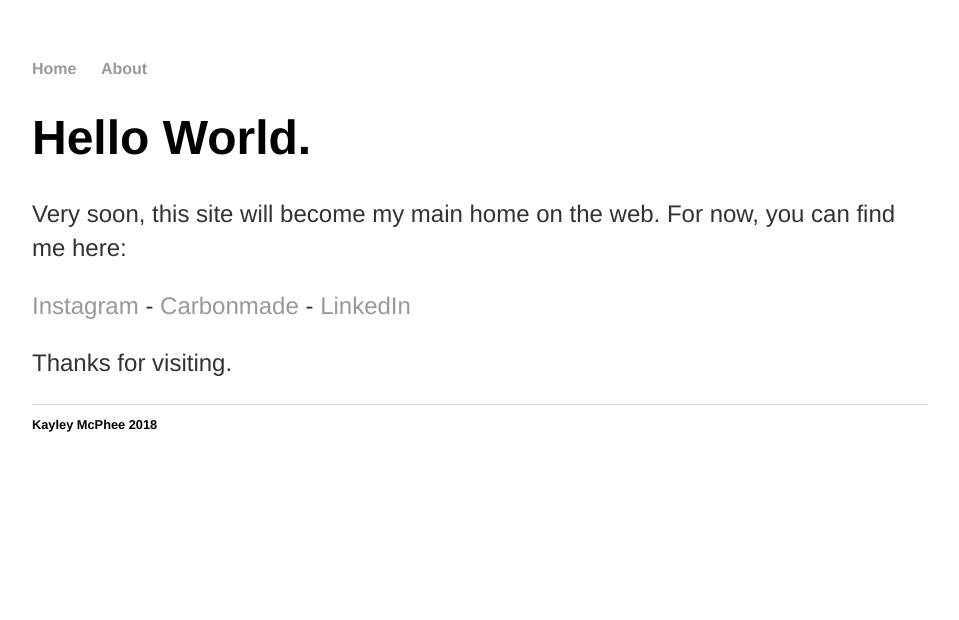
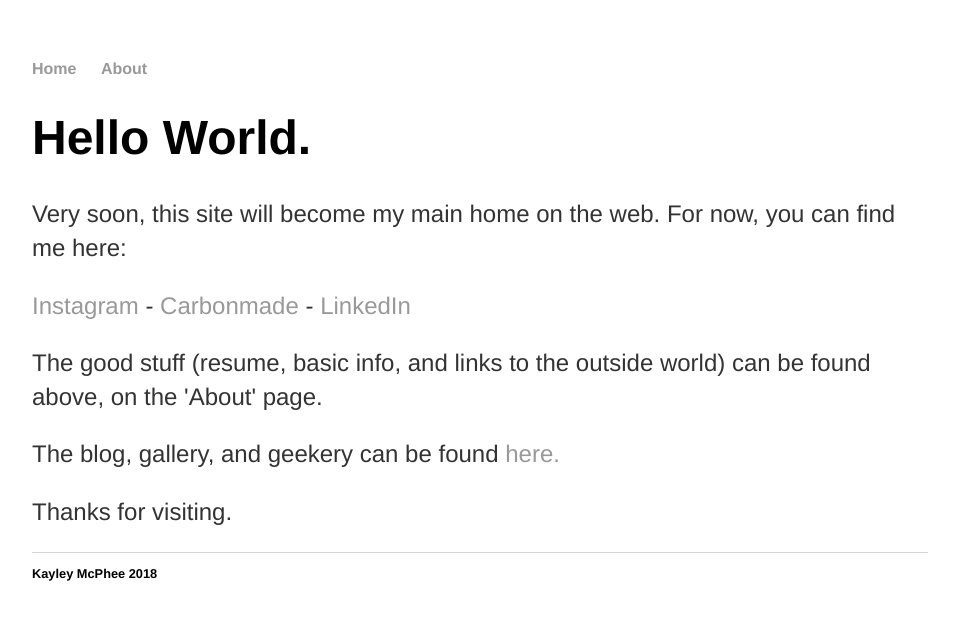
Before and after one commit to kayleymcphee/kayleymcphee.github.io, a Jekyll site: the page built from index.html, in a window 1280 px wide. Shown: the top 620 px of the page, without its empty margins (160-1119 px from the left). Built offline with Jekyll 4.4.1, drawn with Linux system fonts in a browser that asks for light colours.

Commit message:
Update index.html

```diff
--- a/index.html
+++ b/index.html
@@ -6,5 +6,7 @@ title: Kayley McPhee
         <h1>Hello World.</h1>
 	<p>Very soon, this site will become my main home on the web. For now, you can find me here:</p>
 	<p><a href="https://www.instagram.com/kaymcph/">Instagram</a> - <a href="https://kayleymcphee.carbonmade.com/">Carbonmade</a> - <a href="https://www.linkedin.com/in/kayley-mcphee-47872385/">LinkedIn</a></p>
+	<p>The good stuff (resume, basic info, and links to the outside world) can be found above, on the 'About' page.</p>
+	<p>The blog, gallery, and geekery can be found <a href="/fun">here.</a></p>
 	<p>Thanks for visiting.</p>
 </div><!-- /.blurb -->
```
